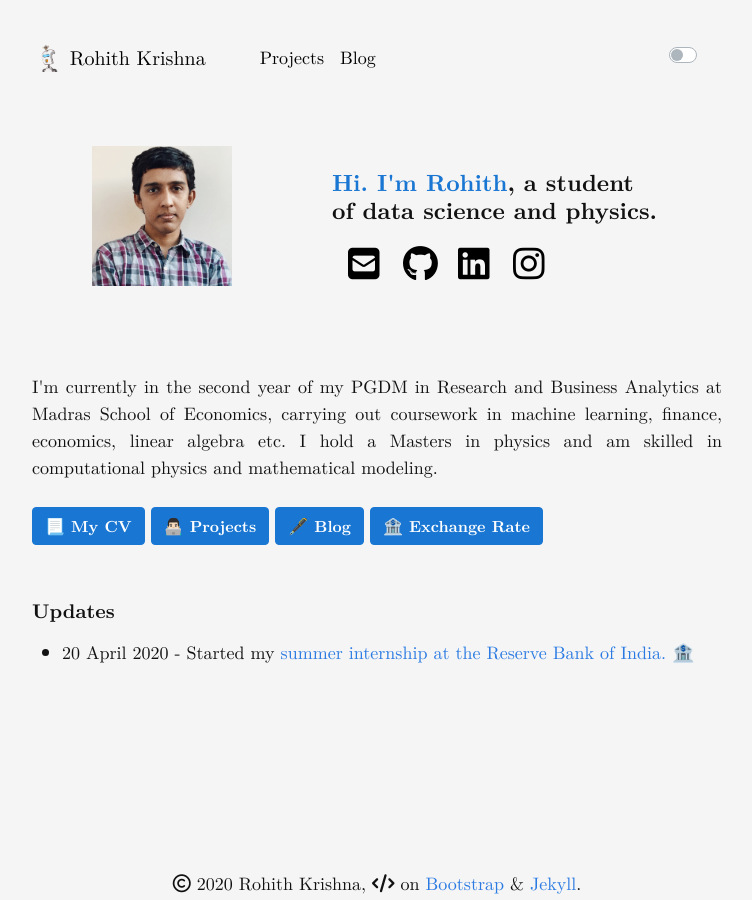
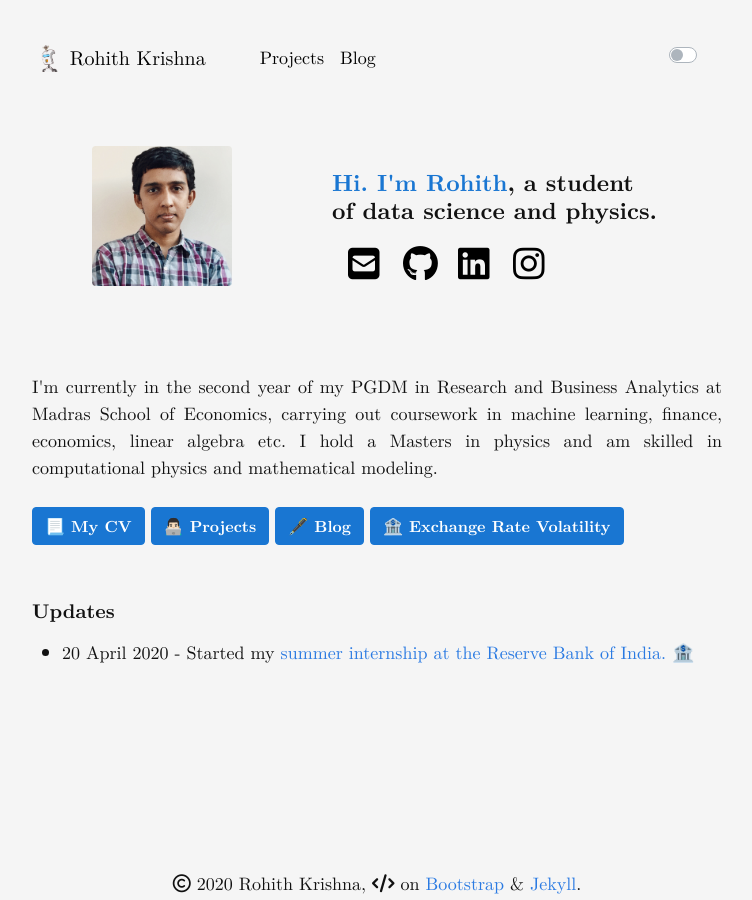
Before and after one commit to rohithmay/rohithmay.github.io, a Jekyll site: the page built from index.md, in a window 1280 px wide. Shown: the whole page, without its empty margins (263-1015 px from the left). Built offline with Jekyll 4.4.1, drawn with Linux system fonts in a browser that asks for light colours; nearby versions of some CDN libraries; a style sheet for code colours, icons or effects is not loaded.

Commit message:
Update index.md

```diff
--- a/index.md
+++ b/index.md
@@ -12,7 +12,8 @@
                       <img style="margin: 0px 0 0px 0;"
                            id="gravatar-img"
                            src="images/vio2-pro-pic.jpg"
-                           class="thumbnail"
+                           class="rounded"
+                           radius= "40px"
                            width="140" />
                   </div>
                   <div class="col col-1">
@@ -159,7 +160,7 @@
                     <button type="button" class="btn btn-primary" style="background-color: #1976D2; border-color: #1976D2; color:white;" > <strong>🖋️ Blog </strong></button> </a>
 
                     <a href="/rbi2020">
-                    <button type="button" class="btn btn-primary" style="background-color: #1976D2; border-color: #1976D2; color:white;" > <strong>🏦 Exchange Rate </strong></button> </a>
+                    <button type="button" class="btn btn-primary" style="background-color: #1976D2; border-color: #1976D2; color:white;" > <strong>🏦 Exchange Rate Volatility</strong></button> </a>
 
 
                     <!-- <a href="/rbi2020">
```
